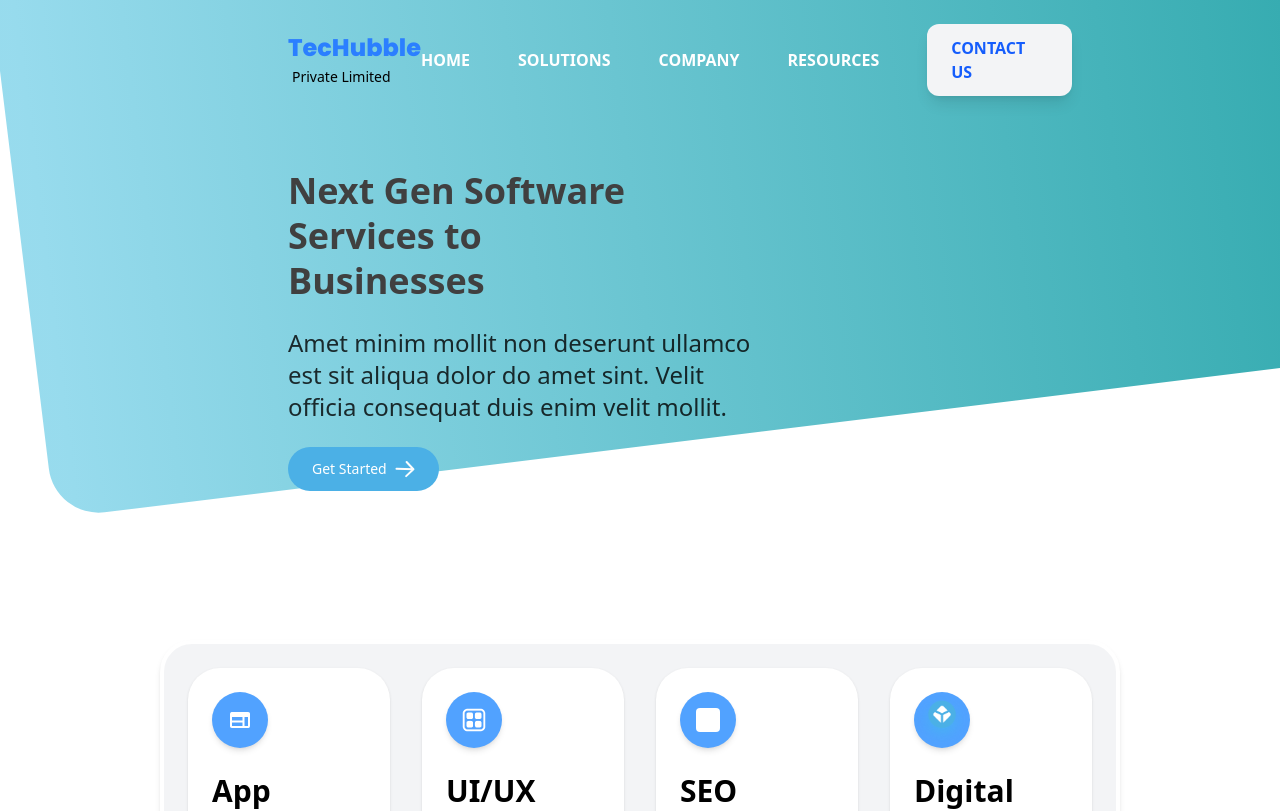
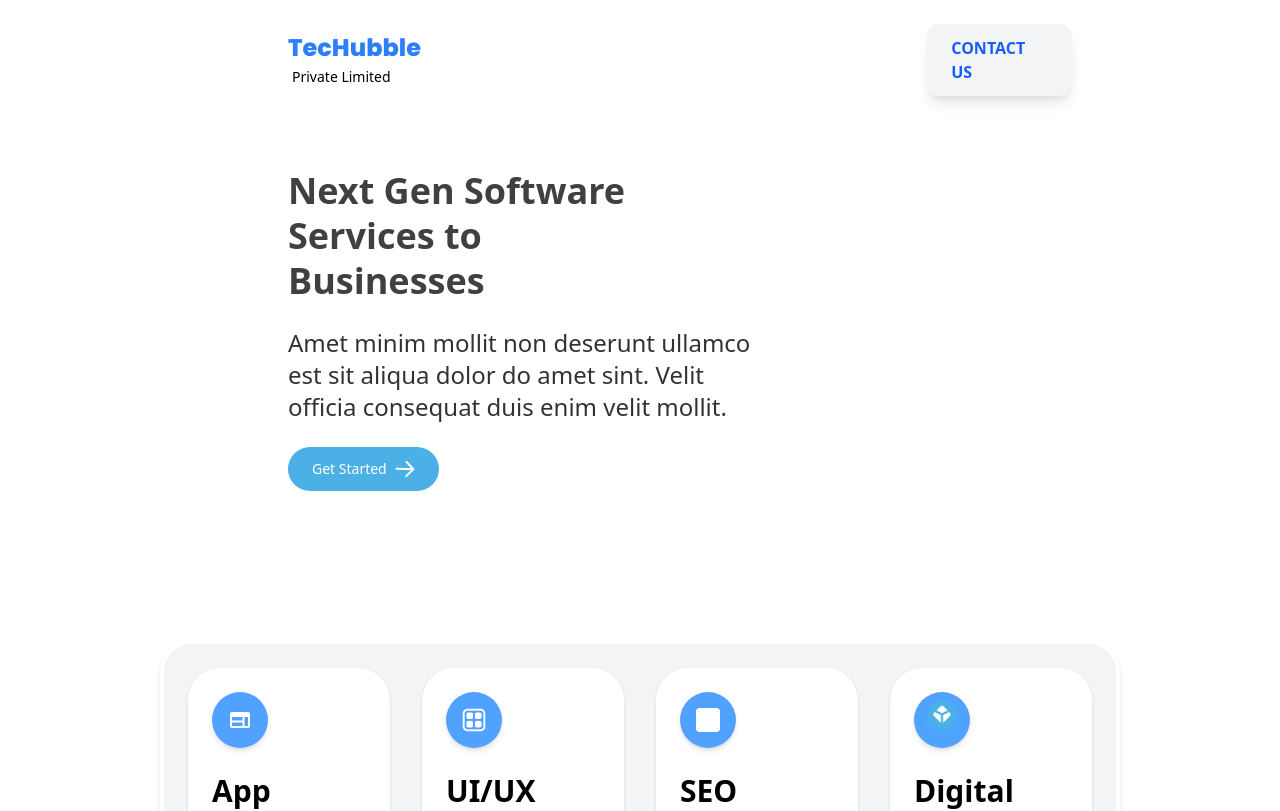
Before and after one commit to huz20/Techubble, a React (Vite) app: page /home in a window 1280 px wide. Shown: the top 811 px of the page. Built offline with nearby package versions, Linux system fonts and the light colour scheme.

Commit message:
Testing lg

```diff
--- a/package.json
+++ b/package.json
@@ -11,6 +11,8 @@
   },
   "dependencies": {
     "@tailwindcss/vite": "^4.1.8",
+    "html2canvas": "^1.4.1",
+    "jspdf": "^3.0.1",
     "lucide-react": "^0.517.0",
     "react": "^19.1.0",
     "react-dom": "^19.1.0",
--- a/src/components/header_section.jsx
+++ b/src/components/header_section.jsx
@@ -136,7 +136,7 @@ function Header_section() {
 
       {/* 🔽 Desktop Gradient Background */}
       <div
-        className="absolute z-[-1] hidden sm:block transition-all duration-300"
+        className="absolute z-[-1] hidden sm:block lg:hidden transition-all duration-300"
         style={{
           width: "130vw",
           height: "100vh",
```
Also changed, not shown: public/Subtract.svg (added), 1 other file (tests, documents, lock files or other folders).
